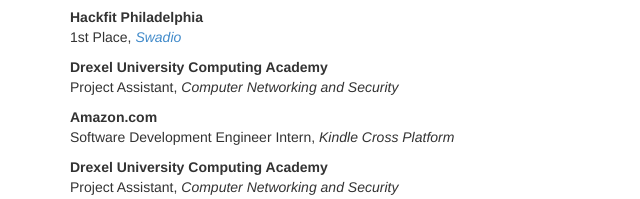
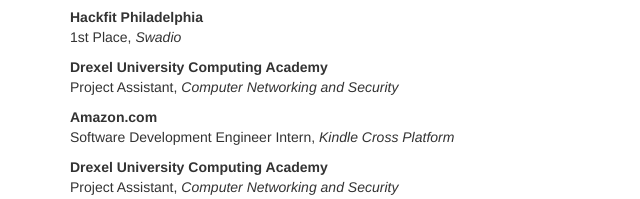
Before and after one commit to mhenry/mhenry.github.io, a plain HTML site: page index.html in a window 1280 px wide. Shown: the part 768-967 px from the top of the page, 0-640 px from the left. Drawn offline with Linux system fonts and the light colour scheme.

Commit message:
Swadio link is dead, for now.

```diff
--- a/index.html
+++ b/index.html
@@ -101,7 +101,7 @@
       <div class="row experience-buffer">
         <div class="col-sm-6 col-md-8">
           <strong>Hackfit Philadelphia</strong><br>
-          1st Place, <em><a href="http://swad.io">Swadio</a></em>
+          1st Place, <em>Swadio</em>
         </div>
         <div class="col-sm-6 col-md-4 text-muted text-right-responsive">
           Philadelphia, PA<br>
```
